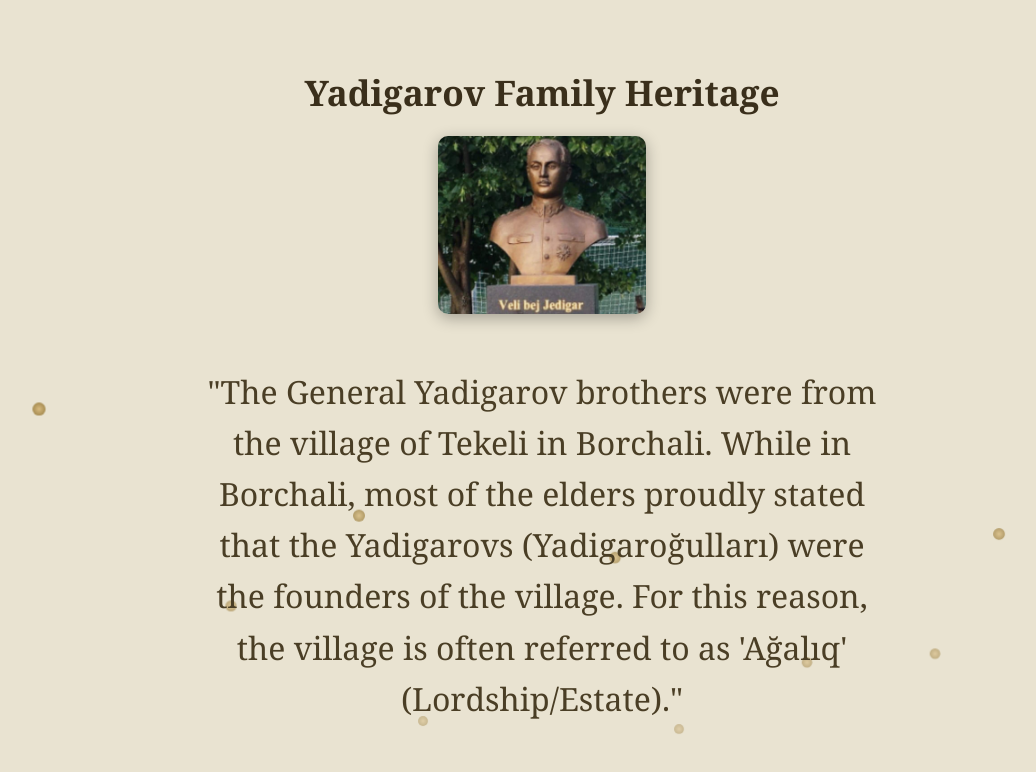
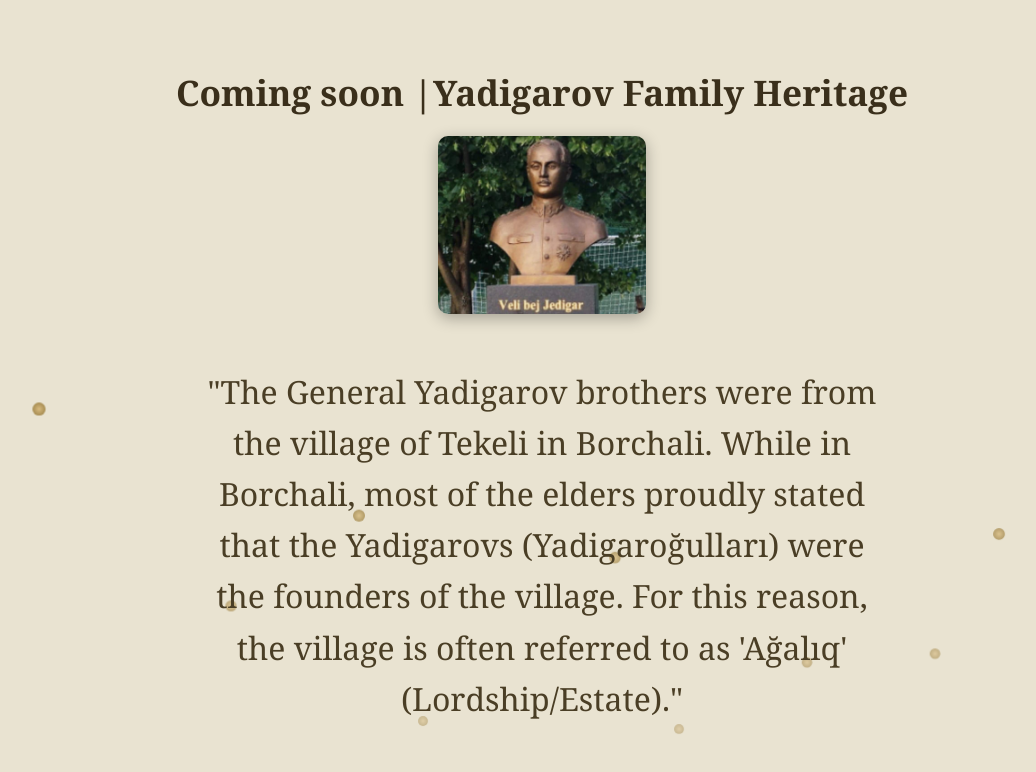
Before and after one commit to modoldern/yadigarovlar.org, a plain HTML site: page index.html in a window 1280 px wide. Shown: the whole page, without its empty margins (98-1134 px from the left). Drawn offline with Linux system fonts and the light colour scheme.

Commit message:
initial commit of index.html

```diff
--- a/index.html
+++ b/index.html
@@ -18,7 +18,7 @@
 
     <div class="fade-in">
         <div class="box">
-            <h1 class="title">Yadigarov Family Heritage</h1>
+            <h1 class="title">Coming soon |Yadigarov Family Heritage</h1>
 
             <div class="image-box">
                 <img src="img/img.jpg" alt="Veli bey Jedigar" />
```
